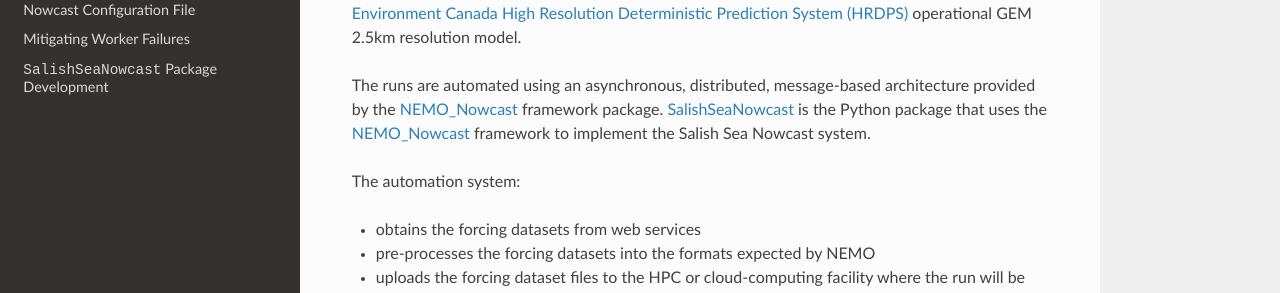
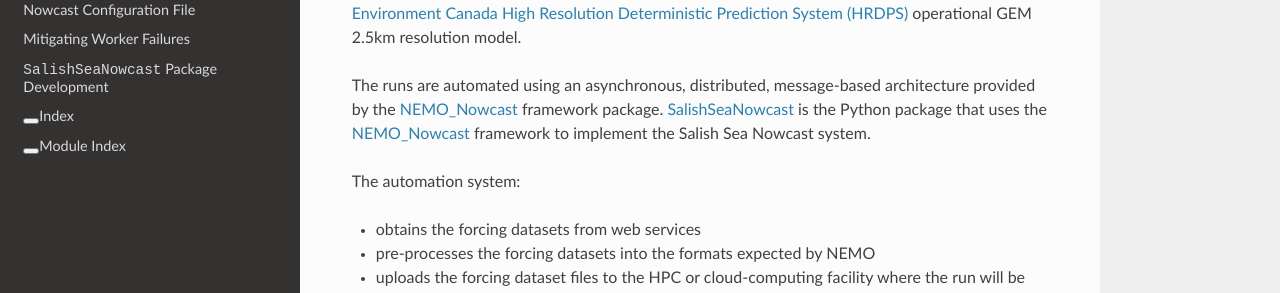
Before and after one commit to SalishSeaCast/SalishSeaNowcast, a Sphinx documentation site: the page built from docs/index.rst, in a window 1280 px wide. Shown: the part 254-547 px from the top of the page. Built offline with Sphinx 7.4.7 and the Read the Docs theme 2.0.0, drawn with Linux system fonts in a browser that asks for light colours.

Commit message:
Add index & module index to docs w/ links in sidebar menu

```diff
--- /dev/null
+++ b/docs/_templates/layout.html
@@ -0,0 +1,7 @@
+{% extends "!layout.html" %}
+
+  {% block menu %}
+    {{ super() }}
+    <a href="genindex.html">Index</a>
+    <a href="py-modindex.html">Module Index</a>
+  {% endblock %}
--- a/docs/conf.py
+++ b/docs/conf.py
@@ -167,10 +167,13 @@
 html_last_updated_fmt = "%b %d, %Y"
 
 # If false, no module index is generated.
-html_domain_indices = False
+html_domain_indices = True
 
 # If false, no index is generated.
-html_use_index = False
+html_use_index = True
+
+# If true, the index is split into individual pages for each letter.
+html_split_index = False
 
 # If true, links to the reST sources are added to the pages.
 html_show_sourcelink = True
```
